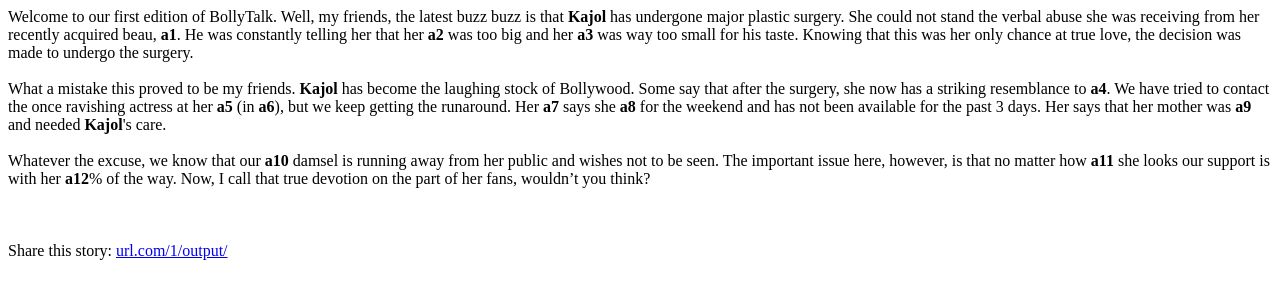
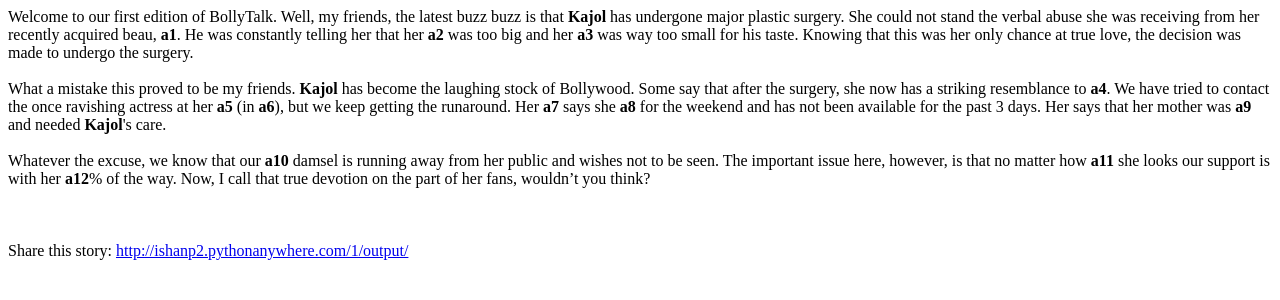
Before and after one commit to rbhttchr/bollywood_madlibs, a Django app: page /1/output/ in a window 1280 px wide. Shown: the top 300 px of the page. Run offline with Django 3.2, Linux system fonts and the light colour scheme; data comes from the database, SQL or seed files in the repository.

Commit message:
updated sharing url

```diff
--- a/input/templates/output.html
+++ b/input/templates/output.html
@@ -15,4 +15,4 @@
 The important issue here, however, is that no matter how <b>{{tuple.Adjective_3}}</b> she looks our support is with her <b>{{tuple.Number_between_1_and_10}}</b>% of the way.
 Now, I call that true devotion on the part of her fans, wouldn’t you think?
 <br><br><br><br>
-Share this story: <a href="https://www.url.com{{current_path}}">url.com{{current_path}}</a>
+Share this story: <a href="http://ishanp2.pythonanywhere.com{{current_path}}">http://ishanp2.pythonanywhere.com{{current_path}}</a>
```
